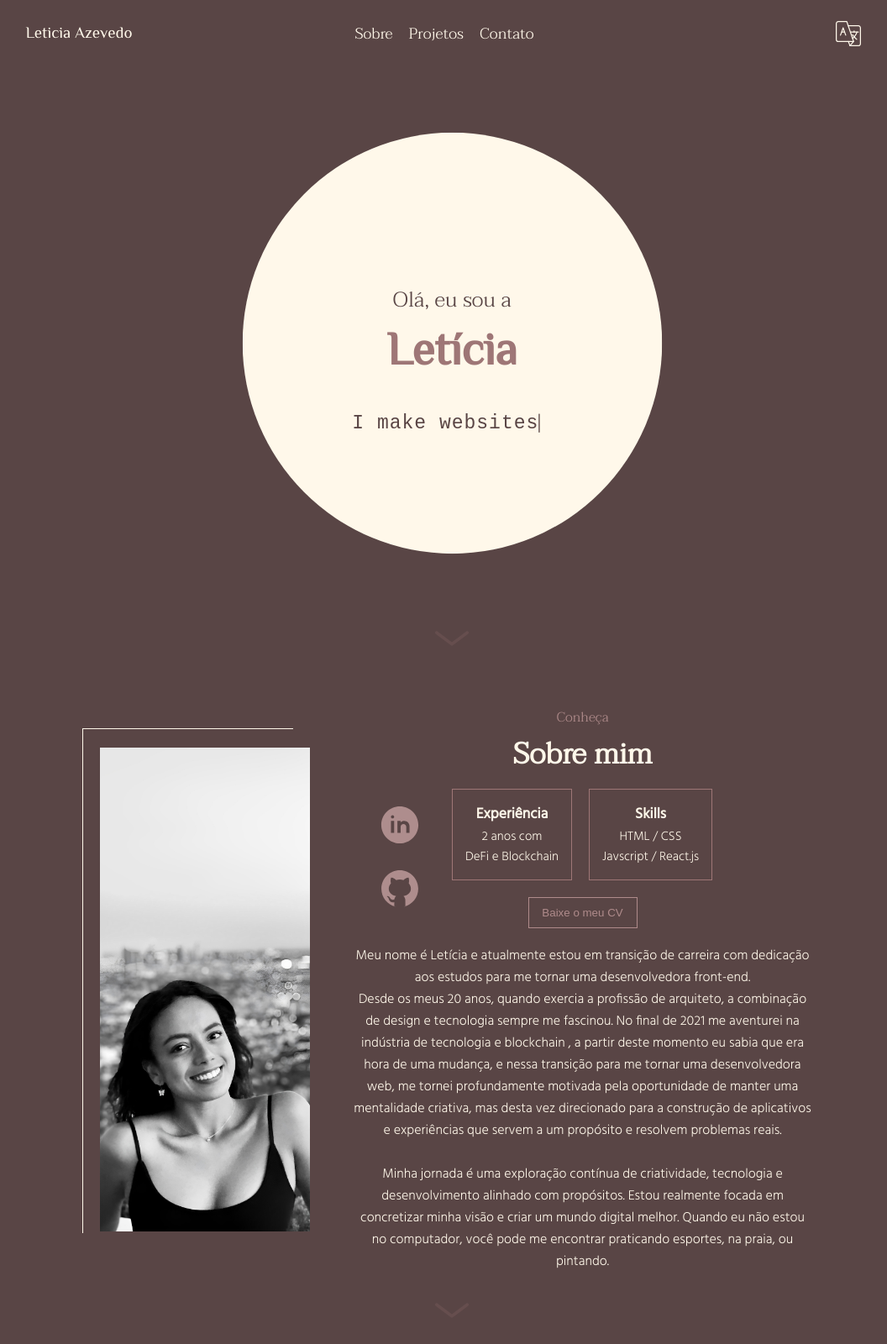
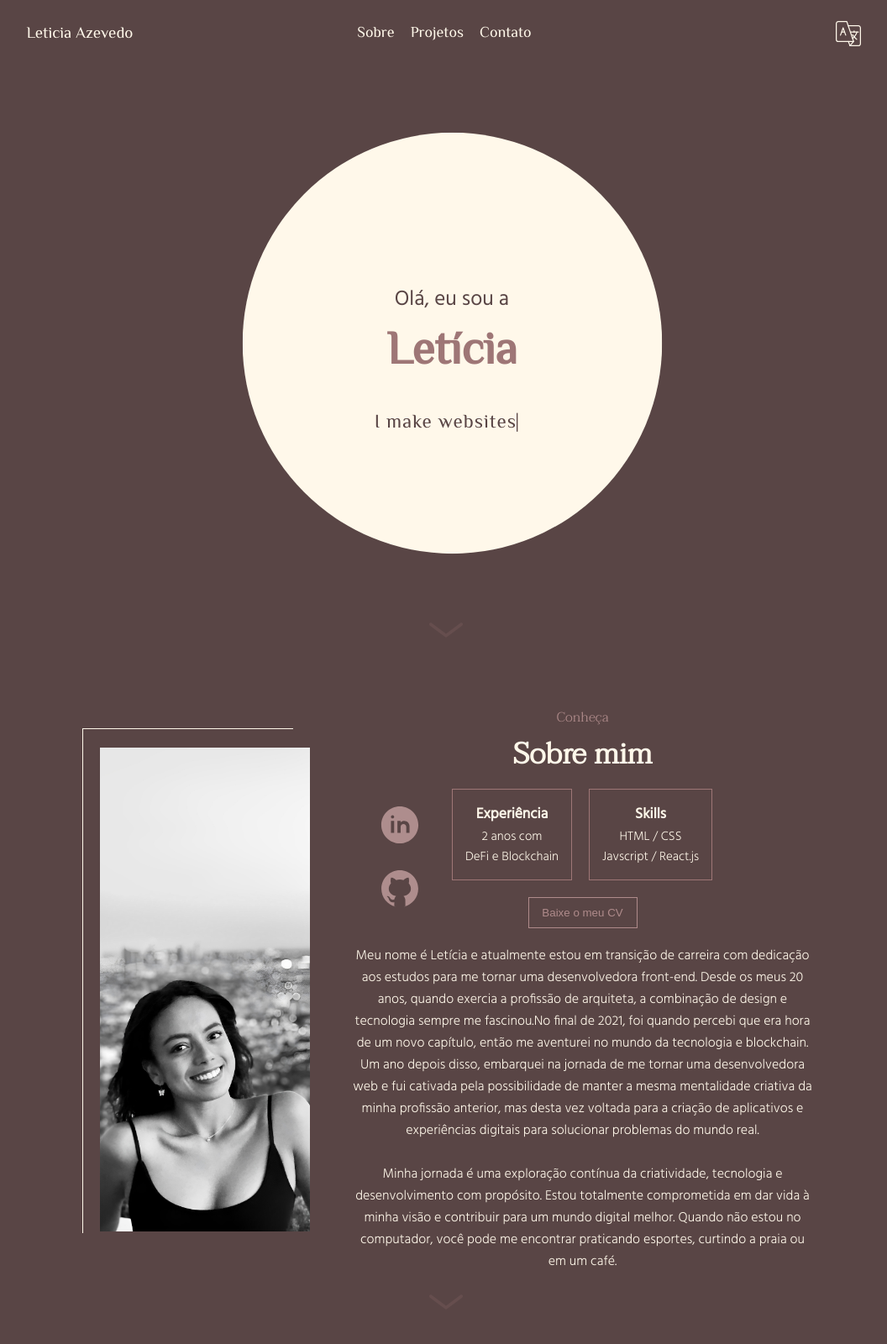
Before and after one commit to leticarolina/personal-portfolio, a plain HTML site: page pthtml.html in a window 1280 px wide. Shown: the top 1600 px of the page at 84% size, without its empty margins (102-1158 px from the left). Drawn offline with nearby package versions, Linux system fonts and the light colour scheme; a web font is replaced by a local one.

Commit message:
responsiveness correction

```diff
--- a/pthtml.html
+++ b/pthtml.html
@@ -9,7 +9,7 @@
     <link rel="preconnect" href="https://fonts.googleapis.com" />
     <link rel="preconnect" href="https://fonts.gstatic.com" crossorigin />
     <link
-      href="https://fonts.googleapis.com/css2?family=Antonio:wght@700&family=El+Messiri&family=Hind:wght@300;400&family=Sometype+Mono&family=Taviraj:ital,wght@0,300;1,400&display=swap"
+      href="https://fonts.googleapis.com/css2?family=Antonio:wght@700&family=El+Messiri&family=Hind:wght@300;400&family=Taviraj:ital,wght@0,300;1,400&display=swap"
       rel="stylesheet"
     />
     <!-- CSS -->
@@ -107,12 +107,9 @@
         </div>
       </div>
 
-      <img
-        src="pictures/arrow.svg"
-        alt="Arrow icon"
-        class="icon-arrow"
-        onclick="location.href='./#about'"
-      />
+      <a href="#about" class="arrow-container"
+        ><img src="pictures/arrow.svg" alt="Arrow icon" class="icon-arrow"
+      /></a>
     </section>
 
     <section id="about">
@@ -163,29 +160,27 @@
             <p class="bio">
               Meu nome é Letícia e atualmente estou em transição de carreira com
               dedicação aos estudos para me tornar uma desenvolvedora front-end.
-              <br />Desde os meus 20 anos, quando exercia a profissão de
-              arquiteto, a combinação de design e tecnologia sempre me fascinou.
-              No final de 2021 me aventurei na indústria de tecnologia e
-              blockchain , a partir deste momento eu sabia que era hora de uma
-              mudança, e nessa transição para me tornar uma desenvolvedora web,
-              me tornei profundamente motivada pela oportunidade de manter uma
-              mentalidade criativa, mas desta vez direcionado para a construção
-              de aplicativos e experiências que servem a um propósito e resolvem
-              problemas reais. <br /><br />Minha jornada é uma exploração
-              contínua de criatividade, tecnologia e desenvolvimento alinhado
-              com propósitos. Estou realmente focada em concretizar minha visão
-              e criar um mundo digital melhor. Quando eu não estou no
-              computador, você pode me encontrar praticando esportes, na praia,
-              ou pintando.
+              Desde os meus 20 anos, quando exercia a profissão de arquiteta, a
+              combinação de design e tecnologia sempre me fascinou.No final de
+              2021, foi quando percebi que era hora de um novo capítulo, então
+              me aventurei no mundo da tecnologia e blockchain.
+              <br />
+              Um ano depois disso, embarquei na jornada de me tornar uma
+              desenvolvedora web e fui cativada pela possibilidade de manter a
+              mesma mentalidade criativa da minha profissão anterior, mas desta
+              vez voltada para a criação de aplicativos e experiências digitais
+              para solucionar problemas do mundo real. <br /><br />Minha jornada
+              é uma exploração contínua da criatividade, tecnologia e
+              desenvolvimento com propósito. Estou totalmente comprometida em
+              dar vida à minha visão e contribuir para um mundo digital melhor.
+              Quando não estou no computador, você pode me encontrar praticando
+              esportes, curtindo a praia ou em um café.
             </p>
           </div>
         </div>
-        <img
-          src="pictures/arrow.svg"
-          alt="Arrow icon"
-          class="icon-arrow"
-          onclick="location.href='./#projects'"
-        />
+        <a href="#projects" class="arrow-container"
+          ><img src="pictures/arrow.svg" alt="Arrow icon" class="icon-arrow"
+        /></a>
       </div>
     </section>
     <section id="projects">
@@ -285,7 +280,9 @@
               alt="LinkedIn icon"
               class="icons"
             />
-            <p><a href="https://www.linkedin.com">LinkedIn</a></p>
+            <p>
+              <a href="https://www.linkedin.com/in/leti-azevedo/">LinkedIn</a>
+            </p>
           </div>
         </div>
       </div>
--- a/script.js
+++ b/script.js
@@ -7,6 +7,7 @@ const mobileMenuIcons = document.querySelector("#mobile-menu-icon");
 const translateIcon = document.querySelectorAll(".translate");
 const downloadButton = document.querySelector(".button");
 const myName = document.querySelector(".name");
+const body = document.querySelector("body");
 
 // GSAP
 // GSAP
@@ -42,7 +43,7 @@ function runAnimation() {
       "< 2.8 "
     );
 }
-runAnimation();
+body.onload = runAnimation();
 
 // gsap for about me
 // gsap.registerPlugin(ScrollTrigger);
@@ -88,10 +89,8 @@ translateIcon.forEach((button) => {
   button.addEventListener("click", () => {
     if (myName.innerText === "Letícia") {
       window.location.href = "index.html";
-      runAnimation();
     } else {
       window.location.href = "pthtml.html";
-      runAnimation();
     }
   });
 });
--- a/style.css
+++ b/style.css
@@ -33,7 +33,7 @@ nav {
   align-items: center;
 
   justify-content: space-around;
-  font-family: "Taviraj", serif;
+  font-family: "El Messiri", sans-serif;
   height: 10vh;
   width: 100%;
 }
@@ -186,7 +186,6 @@ a:hover {
 .hello {
   font-size: 25px;
   color: #594545;
-  font-family: "Taviraj", serif;
 
   font-weight: 400;
 }
@@ -209,7 +208,7 @@ a:hover {
   font-size: 23px;
   color: #594545;
   letter-spacing: 1px;
-  font-family: "Sometype Mono", monospace;
+  font-family: "El Messiri", sans-serif;
 
   padding-right: 10px;
 }
@@ -354,14 +353,17 @@ a .icon:hover {
   color: #fff8ea;
   border: #af8b8b 0.1rem solid;
 }
+.arrow-container {
+  justify-content: center;
+  position: absolute;
+  bottom: 20px;
+}
 
 .icon-arrow {
-  cursor: pointer;
+  /* cursor: pointer; */
   height: 40px;
-  position: absolute;
-  justify-content: center;
+  /* position: absolute; */
 
-  bottom: 20px;
   transform: scaleY(-1);
 }
 
@@ -544,6 +546,9 @@ a .icon:hover {
 /* MEDIA QUERY*/
 
 @media screen and (max-width: 480px) {
+  body {
+    overflow-x: hidden;
+  }
   #mobile-nav {
     display: flex;
     justify-content: space-between;
@@ -556,8 +561,9 @@ a .icon:hover {
   .icon-arrow {
     display: none;
   }
+
   .section__pic-container {
-    margin-top: 20px;
+    margin-top: 10px;
   }
 
   #about {
@@ -615,9 +621,7 @@ a .icon:hover {
   .section__pic-container {
     margin-bottom: 100px;
   }
-  .icon-arrow {
-    display: none;
-  }
+
   #about {
     height: max-content;
   }
```
Also changed, not shown: index.html (+26 -31 lines).
